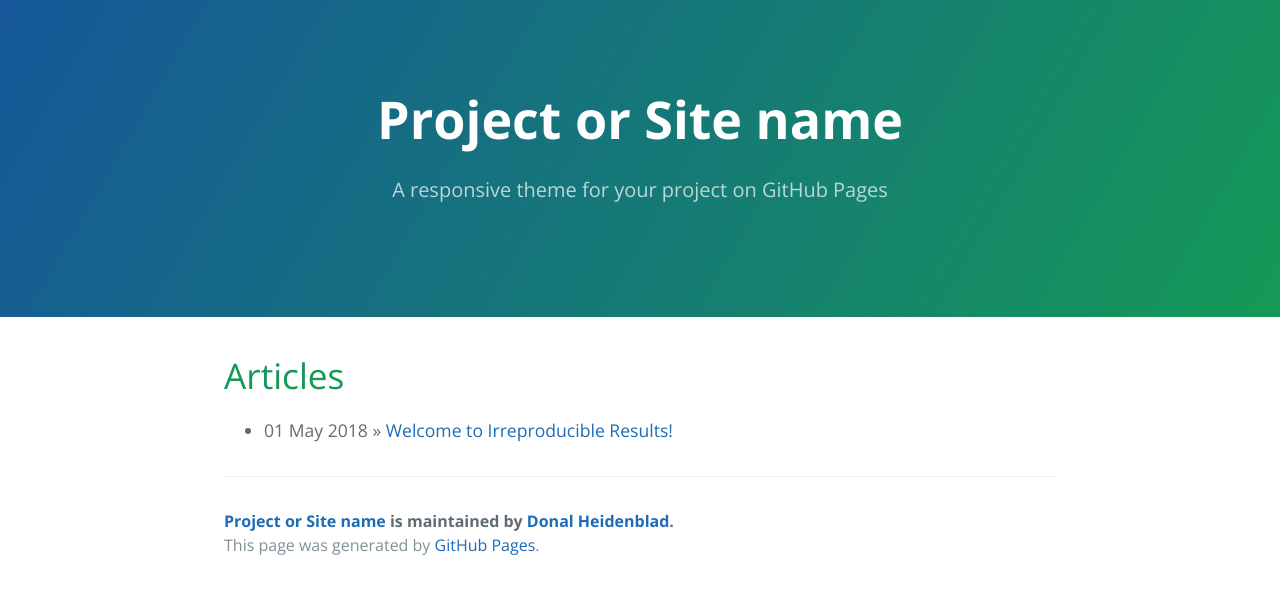
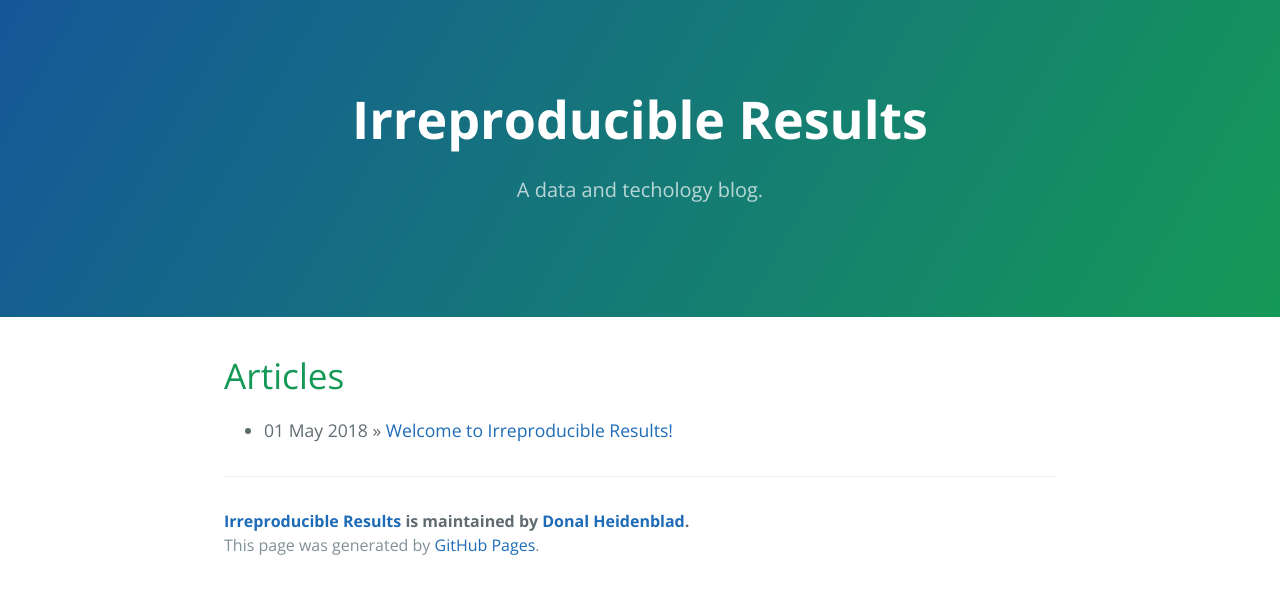
Before and after one commit to donalus/donalus.github.io, a Jekyll site: the page built from index.html, in a window 1280 px wide. Shown: the top 594 px of the page. Built offline with Jekyll 4.4.1, drawn with Linux system fonts in a browser that asks for light colours; the list of posts is cut into pages by our own code.

Commit message:
Update _config.yml

```diff
--- a/_config.yml
+++ b/_config.yml
@@ -1,8 +1,8 @@
 theme: jekyll-theme-cayman
 
 # Setup
-title:        Project or Site name
-tagline:      A responsive theme for your project on GitHub Pages
+title:        Irreproducible Results
+tagline:      A data and techology blog.
 baseurl:      ""
 paginate:     1
 locale:       "en"
```
